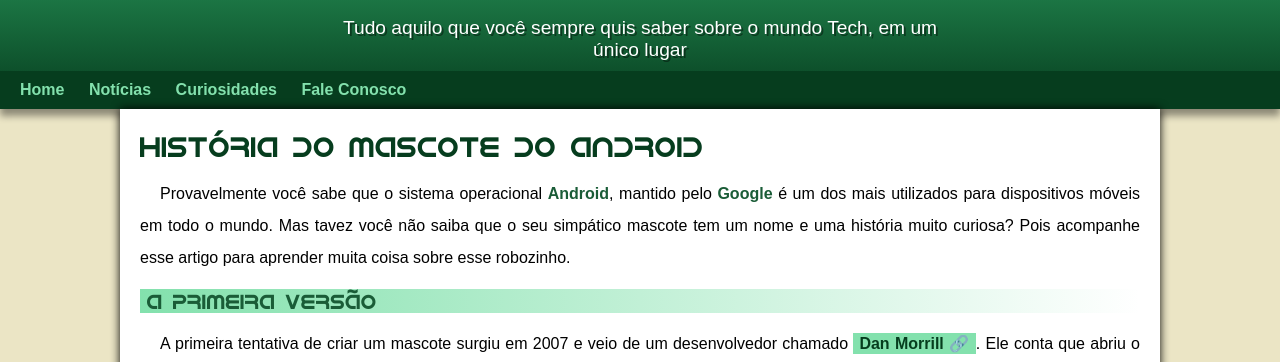
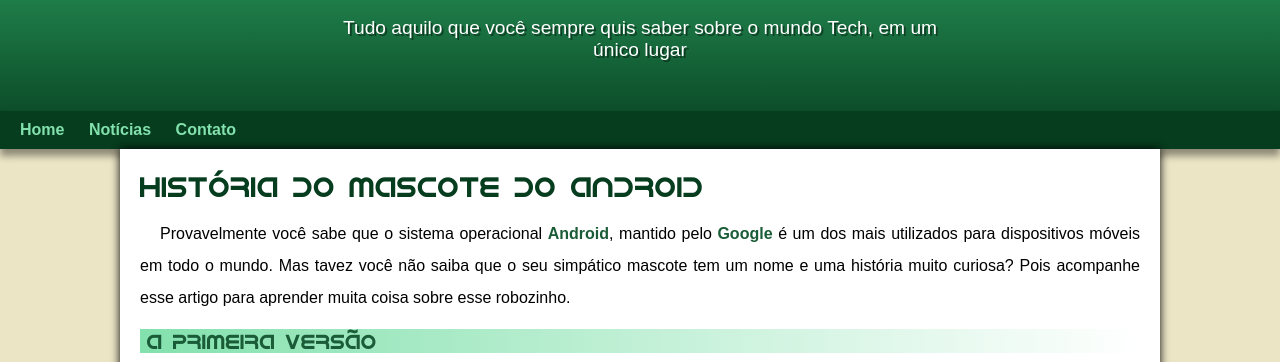
Before and after one commit to danielaconceicao/projeto-android, a plain HTML site: page index.html.html in a window 1280 px wide. Shown: the part 100-462 px from the top of the page. Drawn offline with Linux system fonts and the light colour scheme.

Commit message:
problema de padding corrigido

```diff
--- a/estilo/style.css
+++ b/estilo/style.css
@@ -5,7 +5,7 @@
 @font-face {
     font-family: 'Android';
     src: url('../fontes/idroid.otf') format('opentype');
-    font-weight: normal.;
+    font-weight: normal;
 }
 
 
@@ -63,7 +63,7 @@ header > p{
     max-width: 600px; /* Largura maxima do paragrafo*/
     padding-right: 10px;
     padding-left: 10px;
-    padding-bottom: 10px;
+    padding-bottom: 50px;
     margin: auto;
     text-shadow: 2px 2px 0px rgba(0, 0, 0, 0.422);
 }
--- a/index.html.html
+++ b/index.html.html
@@ -16,8 +16,7 @@
         <nav>
             <a href="#">Home</a>
             <a href="#">Notícias</a>
-            <a href="#">Curiosidades</a>
-            <a href="#">Fale Conosco</a>
+            <a href="#">Contato</a>
         </nav>
     </header>
 
```
